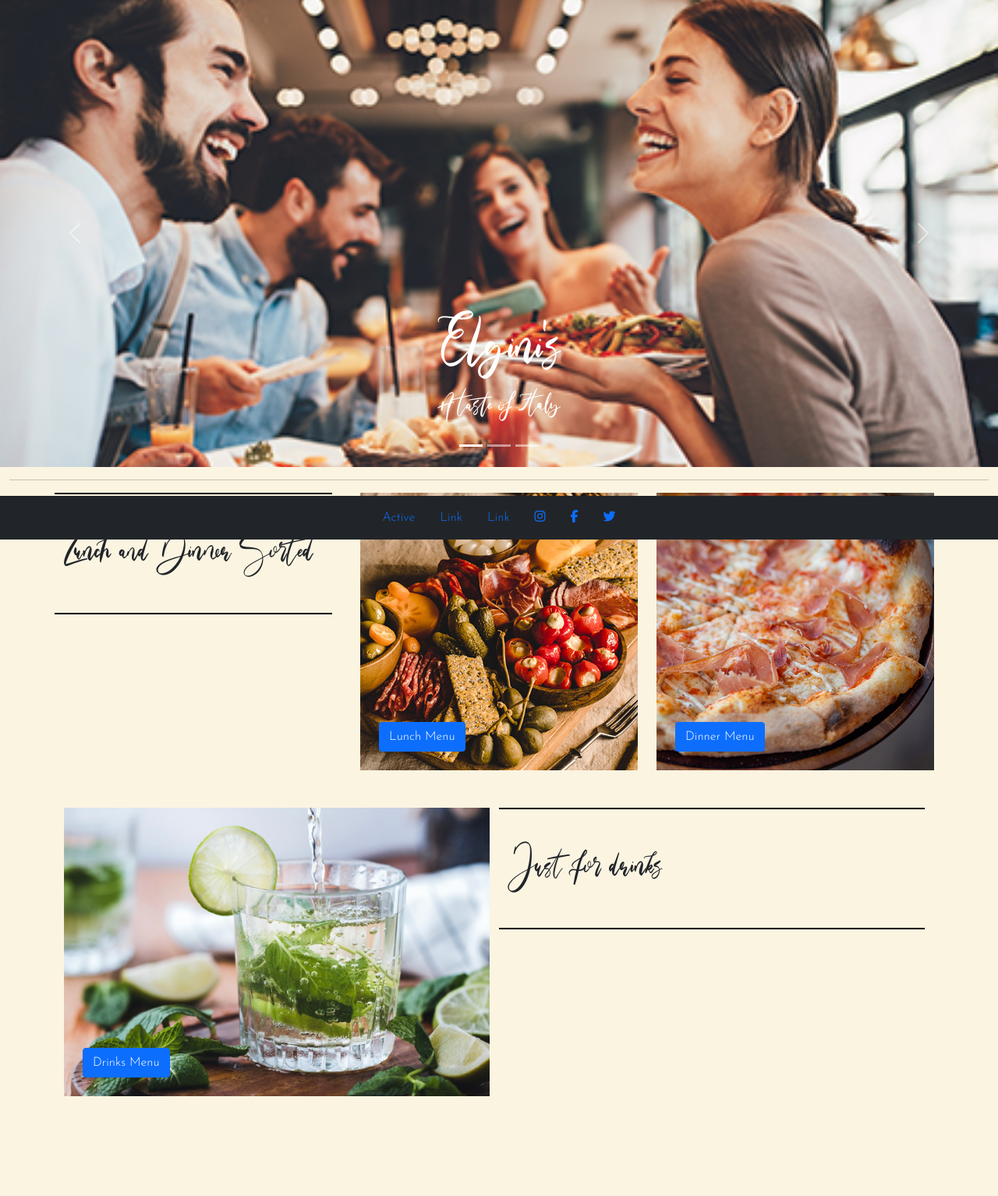
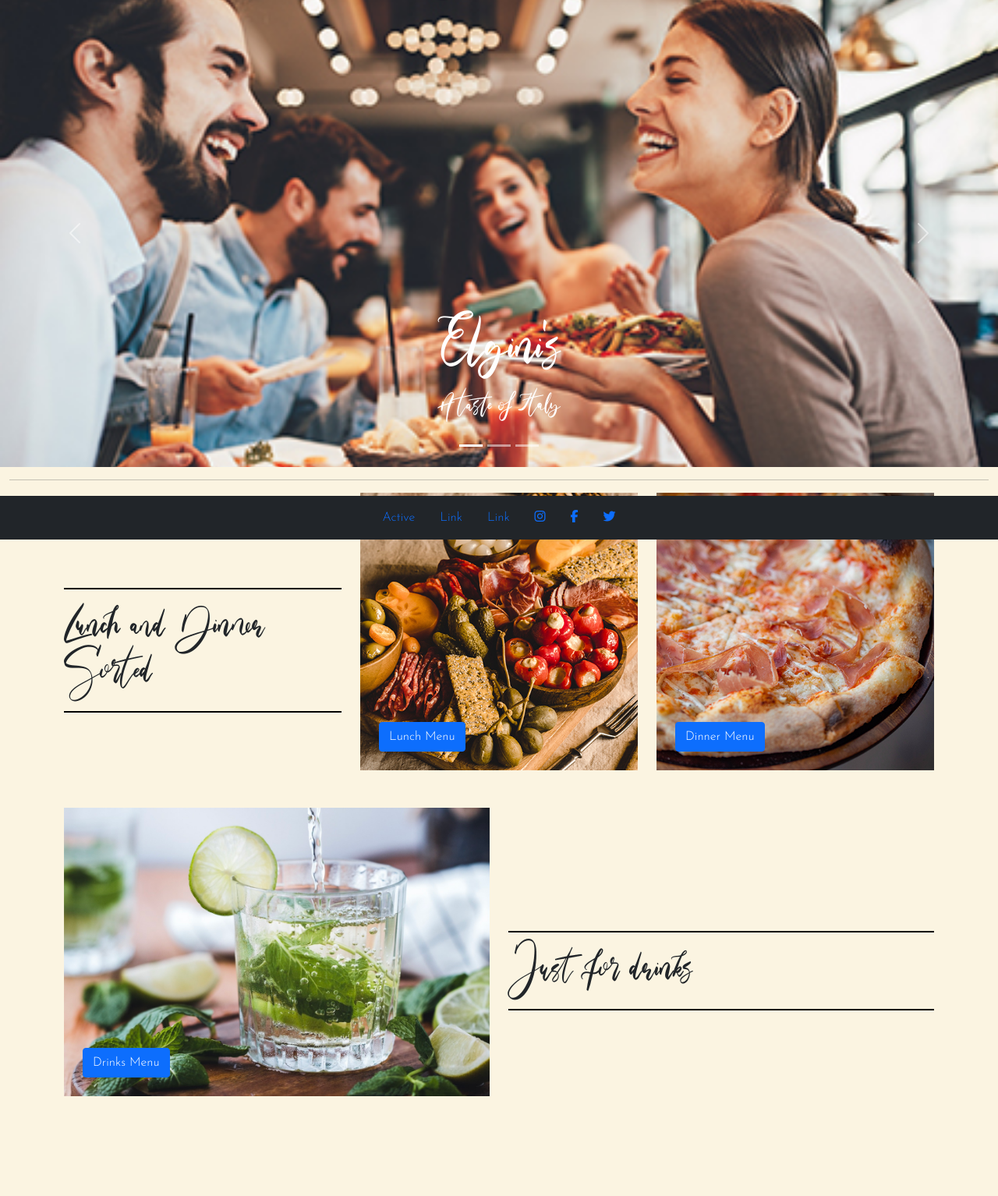
Before and after one commit to dannymagnus/CI_MS4_Elginis_Restaurant, a Django app: page / in a window 1280 px wide. Shown: the part 108-1642 px from the top of the page at 78% size. Run offline with Django 3.2, Linux system fonts and the light colour scheme; data that the repository does not hold is empty; some libraries are stand-ins or nearby versions.

Commit message:
fix home page layout

```diff
--- a/home/templates/home/index.html
+++ b/home/templates/home/index.html
@@ -45,23 +45,23 @@
 </div>
 <div class="container">
     <div class="row">
-        <div class="col-md d-flex align-items-center d-none d-md-block">
-            <div class="row pt-5 pb-5 ld-sorted" style = "width:100%;">
-                <div class="col-12 heading-font font-size-48">
-                    <h1>Lunch and Dinner Sorted</h1>
+        <div class="col-md d-none d-md-block">
+            <div class = 'd-flex align-items-center height-100pc'>
+                <div class = "pt-3 pb-3 ld-sorted">
+                    <h1 class="col-12 heading-font font-size-48">Lunch and Dinner Sorted</h1>
                 </div>
             </div>
         </div>
         <div class="col-md">
             <div class = "position-relative mb-5">
                 <img src="../../../static/img/lunch-sorted.jpg" class = "img-fluid">
-                <button class="btn btn-primary home-position-absolute">Lunch Menu</button>
+                <a href = "{% url 'meals:lunch_menu' %}"><button class="btn btn-primary home-position-absolute">Lunch Menu</button></a>
             </div>
         </div>
         <div class="col-md">
             <div class = "position-relative mb-5">
                 <img src="../../../static/img/dinner-sorted.jpg" class = "img-fluid">
-                <button class="btn btn-primary home-position-absolute">Dinner Menu</button>
+                <a href = "{% url 'meals:dinner_menu' %}"><button class="btn btn-primary home-position-absolute">Dinner Menu</button></a>
             </div>
         </div>
     </div>
@@ -70,13 +70,13 @@
             <div class = "position-relative mb-5">
                 <!--Photo by <a href="https://unsplash.com/@picoftasty?utm_source=unsplash&utm_medium=referral&utm_content=creditCopyText">Mae Mu</a> on <a href="https://unsplash.com/s/photos/drinks?utm_source=unsplash&utm_medium=referral&utm_content=creditCopyText">Unsplash</a>-->
                 <img src="../../../static/img/just-drinks.jpg" class = "img-fluid">
-                <button class="btn btn-primary home-position-absolute">Drinks Menu</button>
+                <a href = "{% url 'meals:drinks_menu' %}"><button class="btn btn-primary home-position-absolute">Drinks Menu</button></a>
             </div>
         </div>
-        <div class="col-md d-flex align-items-center d-none d-md-block">
-            <div class="row pt-5 pb-5 ld-sorted" style = "width:100%;">
-                <div class="col-12 heading-font font-size-48">
-                    <h1>Just for drinks</h1>
+        <div class="col-md d-none d-md-block">
+            <div class = 'd-flex align-items-center height-100pc'>
+                <div class = "pt-3 pb-3 ld-sorted width-100pc">
+                    <h1 class="col-12 heading-font font-size-48">Just for drinks</h1>
                 </div>
             </div>
         </div>
--- a/meals/templates/Meals/dinner_menu.html
+++ b/meals/templates/Meals/dinner_menu.html
@@ -26,7 +26,7 @@
         </div>
     </div>
 </section>
-
+<section class = "margin-bottom-10vh">
     {% for category in categories %}
         <div>
             <hr class="full-width-2px">
@@ -93,6 +93,7 @@
             </div>
         </div>
     {% endfor %}
+</section>
 
 
 {% endblock %}
--- a/static/css/style.css
+++ b/static/css/style.css
@@ -357,18 +357,10 @@ body {
     border-bottom: 2px solid black;
 }
 
-.lunch-sorted{
-    height: 320px;
-    width:320px;
-    background-image: url(../img/lunch-sorted.jpg);
-    background-repeat: no-repeat;
-    background-size: cover;
+.height-100pc{
+    height: 100%;
 }
 
-.dinner-sorted{
-    height: 320px;
-    width: 320px;
-    background-image: url(../img/dinner-sorted.jpg);
-    background-repeat: no-repeat;
-    background-size: cover;
+.width-100pc{
+    width: 100%;
 }
```
Lines whose indentation alone changed are shown as unchanged.
